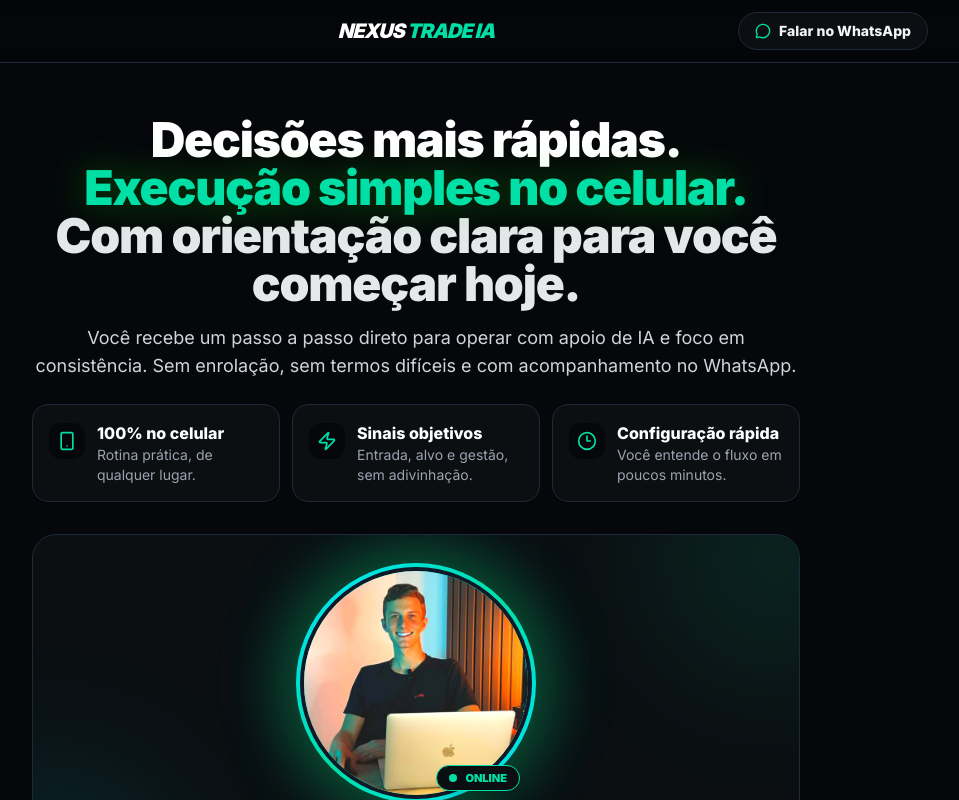
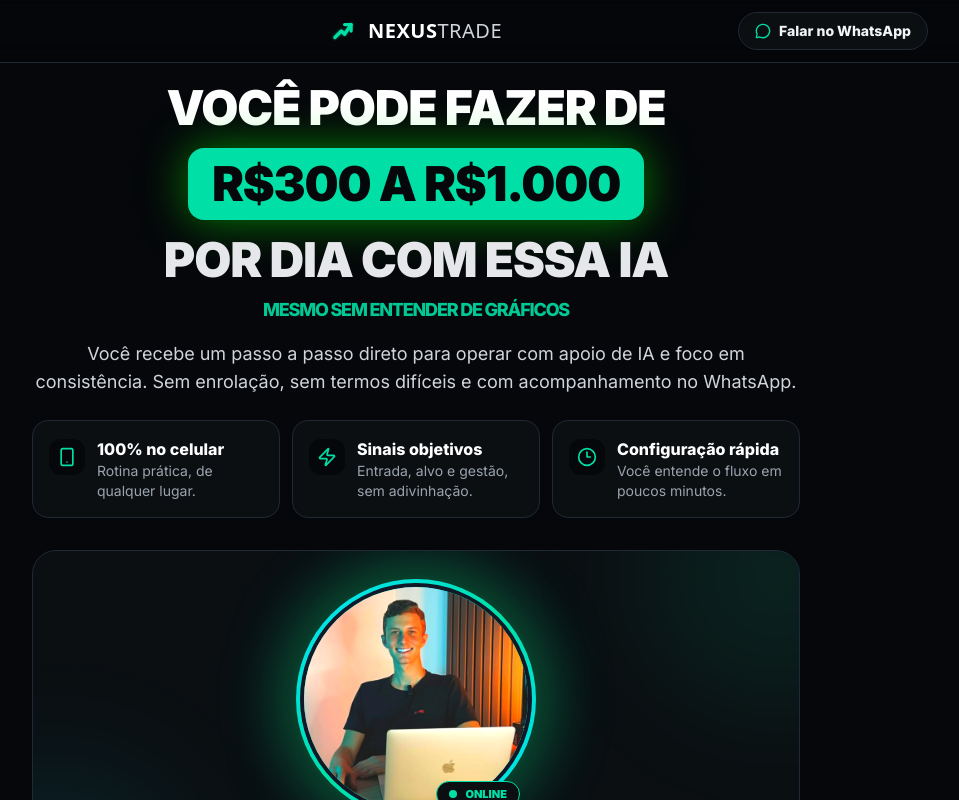
Before and after one commit to lnghost1/lp, a React (Vite) app: page / in a window 1280 px wide. Shown: the top 800 px of the page, without its empty margins (224-1183 px from the left). Built offline with nearby package versions, Linux system fonts and the light colour scheme.

Commit message:
Update logo and hero text + GitHub Pages deploy

```diff
--- a/App.tsx
+++ b/App.tsx
@@ -10,6 +10,7 @@ import {
   MessageCircle,
 } from 'lucide-react';
 import { Button } from './components/Button';
+import { Logo } from './components/Logo';
 import { ProfileHighlight } from './components/ProfileHighlight';
 
 const App: React.FC = () => {
@@ -24,9 +25,10 @@ const App: React.FC = () => {
       {/* Sticky Top Bar (Mobile Optimization) */}
       <div className="fixed top-0 w-full bg-nexus-dark/85 backdrop-blur-md border-b border-gray-800 z-50 py-3 px-4">
         <div className="mx-auto max-w-5xl flex items-center justify-end relative">
-          <span className="absolute left-1/2 -translate-x-1/2 font-black text-xl tracking-tighter italic">
-            NEXUS <span className="text-nexus-green">TRADE IA</span>
-          </span>
+          <Logo
+            className="absolute left-1/2 -translate-x-1/2"
+            size={26}
+          />
           <button
             type="button"
             onClick={handleJoinClick}
@@ -38,7 +40,7 @@ const App: React.FC = () => {
         </div>
       </div>
 
-      <main className="container mx-auto max-w-5xl px-4 pt-24 pb-24 flex flex-col items-center text-center">
+      <main className="container mx-auto max-w-5xl px-4 pt-16 pb-24 flex flex-col items-center text-center">
 
         {/* Hero Section */}
         <section className="w-full mb-8 animate-fade-in-up">
@@ -47,15 +49,15 @@ const App: React.FC = () => {
             <div className="sm:hidden">
               <div className="mx-auto max-w-[420px]">
                 <h1 className="mt-5 text-3xl font-black leading-[1.06] uppercase">
-                  VOCÊ PODE LUCRAR DE
+                  VOCÊ PODE FAZER DE
                   <span className="block my-3">
                     <span className="inline-block rounded-xl bg-nexus-green text-nexus-dark px-4 py-2 shadow-[0_0_35px_rgba(0,231,1,0.55)]">
-                      R$500 A R$3.000
+                      R$300 A R$1.000
                     </span>
                   </span>
-                  POR DIA
+                  POR DIA COM ESSA IA
                   <span className="block mt-2 text-base text-gray-200">
-                    SÓ COM A MINHA <span className="text-nexus-green">INTELIGÊNCIA ARTIFICIAL</span>
+                    <span className="font-bold text-nexus-green/90">MESMO SEM ENTENDER DE GRÁFICOS</span>
                   </span>
                 </h1>
 
@@ -87,10 +89,17 @@ const App: React.FC = () => {
 
             {/* Desktop (clean) */}
             <div className="hidden sm:block">
-              <h1 className="mt-5 text-4xl md:text-5xl font-black leading-[1.05] tracking-tight">
-                Decisões mais rápidas.
-                <span className="block text-nexus-green drop-shadow-[0_0_18px_rgba(0,231,1,0.35)]">Execução simples no celular.</span>
-                <span className="block text-gray-200">Com orientação clara para você começar hoje.</span>
+              <h1 className="mt-5 text-4xl md:text-5xl font-black leading-[1.05] tracking-tight uppercase">
+                VOCÊ PODE FAZER DE
+                <span className="block mt-4">
+                  <span className="inline-block rounded-2xl bg-nexus-green text-nexus-dark px-6 py-3 shadow-[0_0_45px_rgba(0,231,1,0.55)]">
+                    R$300 A R$1.000
+                  </span>
+                </span>
+                <span className="block mt-4 text-gray-200">POR DIA COM ESSA IA</span>
+                <span className="block mt-3 text-base md:text-lg text-gray-200">
+                  <span className="font-bold text-nexus-green/90">MESMO SEM ENTENDER DE GRÁFICOS</span>
+                </span>
               </h1>
 
               <p className="mt-4 text-base md:text-lg text-gray-300 leading-relaxed">
--- /dev/null
+++ b/components/Logo.tsx
@@ -0,0 +1,56 @@
+import React from 'react';
+
+interface LogoProps {
+  className?: string;
+  size?: number;
+  showText?: boolean;
+}
+
+export const Logo: React.FC<LogoProps> = ({
+  className = '',
+  size = 32,
+  showText = true,
+}) => {
+  return (
+    <div className={`flex items-center gap-3 ${className}`.trim()}>
+      <svg
+        width={size}
+        height={size}
+        viewBox="0 0 32 32"
+        fill="none"
+        xmlns="http://www.w3.org/2000/svg"
+        className="text-nexus-green shrink-0"
+      >
+        <path
+          d="M6 24 L14 16 L18 20 L26 8"
+          stroke="currentColor"
+          strokeWidth="4"
+          strokeLinecap="round"
+          strokeLinejoin="round"
+        />
+        <path
+          d="M26 8 H18 M26 8 V16"
+          stroke="currentColor"
+          strokeWidth="4"
+          strokeLinecap="round"
+          strokeLinejoin="round"
+        />
+        <path
+          d="M6 24 L14 16 L18 20 L26 8"
+          stroke="currentColor"
+          strokeWidth="4"
+          strokeLinecap="round"
+          strokeLinejoin="round"
+          className="opacity-50 blur-[2px]"
+        />
+      </svg>
+      {showText && (
+        <div className="flex flex-col justify-center">
+          <span className="font-sans font-bold text-white tracking-wide text-xl leading-none">
+            NEXUS<span className="font-light text-gray-300">TRADE</span>
+          </span>
+        </div>
+      )}
+    </div>
+  );
+};
--- a/vite.config.ts
+++ b/vite.config.ts
@@ -3,7 +3,10 @@ import { defineConfig } from 'vite';
 import react from '@vitejs/plugin-react';
 
 export default defineConfig(({ mode }) => {
+    const repoName = process.env.GITHUB_REPOSITORY?.split('/')?.[1];
+    const base = mode === 'production' ? (repoName ? `/${repoName}/` : '/') : '/';
     return {
+      base,
       server: {
         port: 3000,
         host: '0.0.0.0',
```
